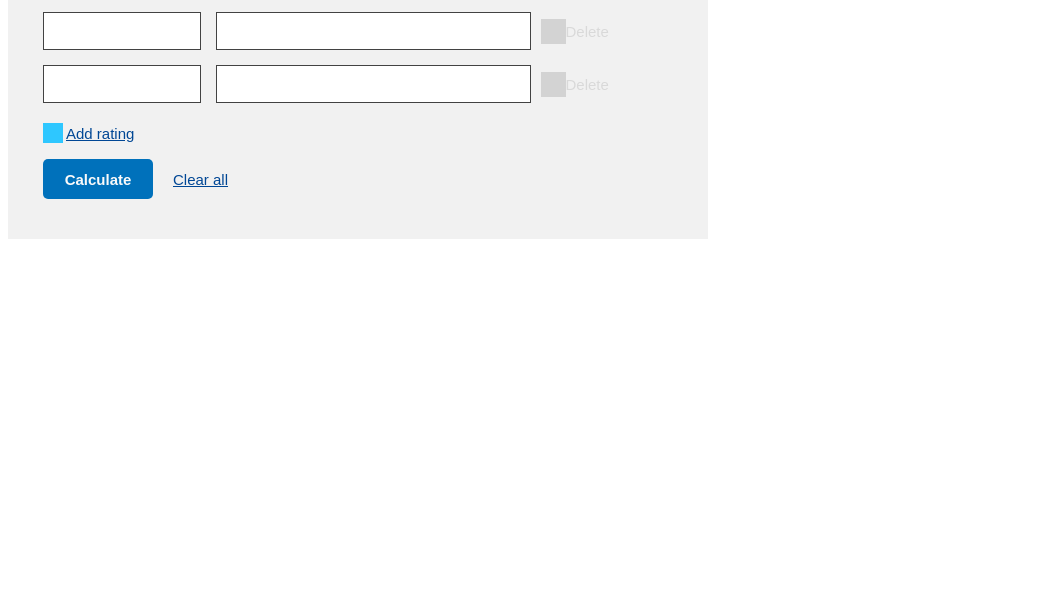
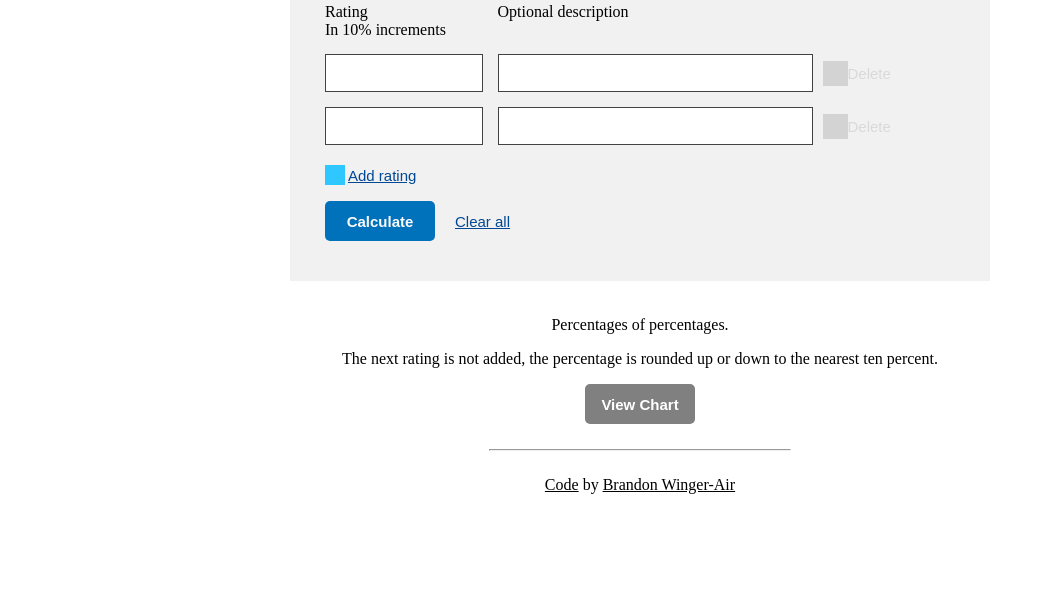
Before and after one commit to BrandonWingerAir/matrix-multi-calculator-js, a plain HTML site: page index.html in a window 1280 px wide. Shown: the part 188-800 px from the top of the page, without its empty margins (0-1045 px from the left). Drawn offline with nearby package versions, Linux system fonts and the light colour scheme; grey boxes are pictures that could not be loaded.

Commit message:
demo footer information content and page styling

```diff
--- a/index.html
+++ b/index.html
@@ -4,9 +4,10 @@
     <meta charset="UTF-8">
     <meta http-equiv="X-UA-Compatible" content="IE=edge">
     <meta name="viewport" content="width=device-width, initial-scale=1.0">
-    <title>Document</title>
+    <title>Combined Rating Calculator</title>
     <script src="https://code.jquery.com/jquery-3.6.0.slim.min.js" integrity="sha256-u7e5khyithlIdTpu22PHhENmPcRdFiHRjhAuHcs05RI=" crossorigin="anonymous"></script>
     <link rel="stylesheet" href="custom-form-calculator.css">
+    <link rel="stylesheet" href="style.css">
 </head>
 <body>
     <div class="form-calculator-container">
@@ -72,6 +73,19 @@
         <div class="form-calculator-results form-calculator-pad"></div>
     </div>
 
+    <footer>
+        <p>Percentages of percentages.</p>
+        <p>The next rating is not added, the percentage is rounded up or down to the nearest ten percent.</p>
+        <button>
+            <a href="https://brandonwingerair.github.io/matrix-multi-calculator-js/combinedRatingsTable.js" target="_blank">View Chart</a>
+        </button>
+
+        <hr width="300">
+        <p>
+            <a href="https://github.com/BrandonWingerAir/matrix-multi-calculator-js" target="_blank">Code</a> by <a href="http://brandonwinger-air.com" target="_blank">Brandon Winger-Air</a>
+        </p>
+    </footer>
+
     <script src="combinedRatingsTable.js"></script>
     <script src="customFormCalculator.js"></script>
 </body>
--- /dev/null
+++ b/style.css
@@ -0,0 +1,47 @@
+body {
+  text-align: center;
+}
+
+.form-calculator-container {
+  margin: 50px auto 35px;
+  text-align: left;
+}
+
+footer a {
+  color: black;
+  text-decoration: none;
+  color: white;
+}
+
+footer button {
+  background-color: grey;
+	font-weight: 600;
+	font-size: 15px;
+	border: none;
+	border-radius: 5px;
+	height: 40px;
+	width: 110px;
+	max-width: 110px; /* Maximum width */
+	margin: 0 auto;
+  cursor: pointer;
+
+	/* Button text position - !important property may be necessary */
+	padding: 0;
+	display: flex;
+	justify-content: center;
+	align-items: center;
+	text-align: center;
+}
+
+footer hr {
+  margin-top: 25px;
+}
+
+footer p:last-of-type {
+  margin-top: 25px;
+}
+
+footer p:last-of-type a {
+  color: black;
+  text-decoration: underline;
+}
```
Also changed, not shown: 1 other file.
